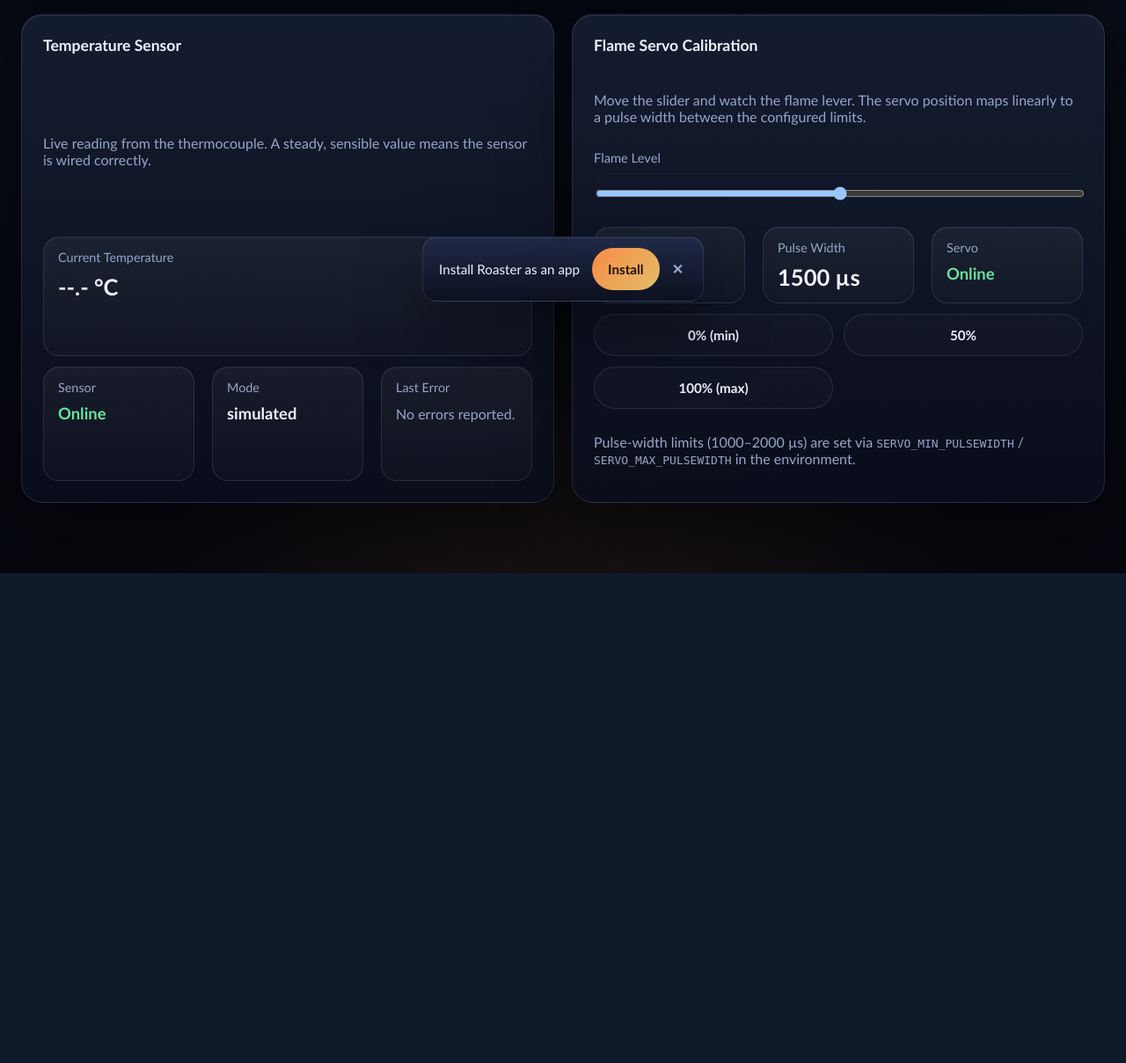
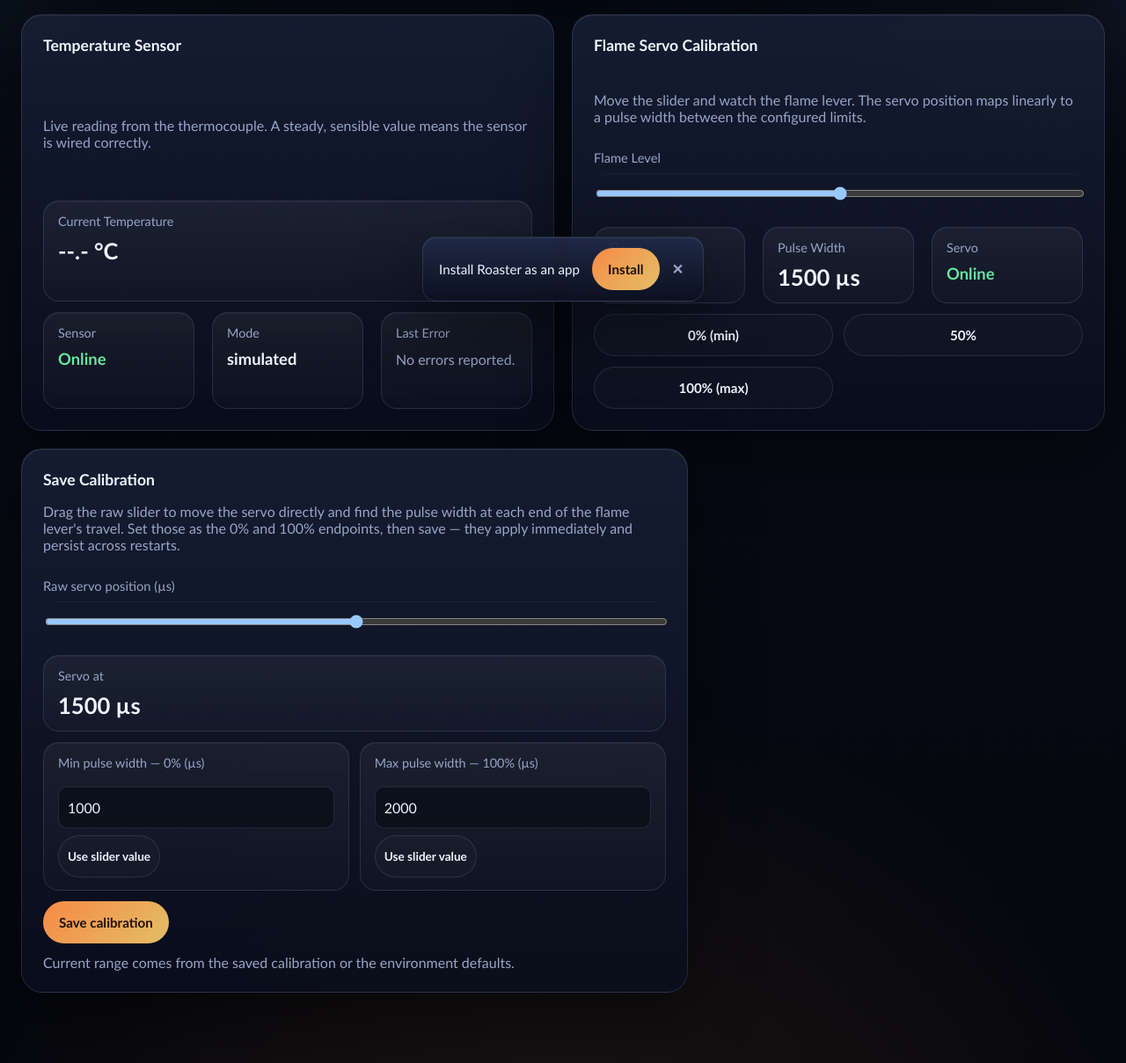
Before and after one commit to AnthonySilva03/roasterServer, a Flask app: page /settings in a window 1280 px wide. Shown: the part 441-1650 px from the top of the page at 88% size. Before the commit the page ends 1093 px from the top, so only its background shows below. Run offline with Flask 3, Linux system fonts and the light colour scheme.

Commit message:
Add persistent flame calibration to the settings page
Calibrate the servo's 0%/100% pulse-width endpoints, applied live and saved
across restarts.

- app/services/calibration.py: load/save servo min/max to instance/calibration.json.
- SensorService: set_servo_calibration (update range + re-apply flame) and
  set_servo_pulsewidth_raw (direct positioning for finding endpoints); health
  now reports the pulse-width range.
- sockets: load saved calibration at startup (overrides env defaults); handle a
  set_servo_pulsewidth control command.
- POST /api/sensor/calibration validates (400-3000 us, max>=min+100), applies
  live, and persists.
- Settings page: raw servo test slider + min/max inputs (+ "use slider value")
  + Save calibration.
- +2 tests (50 pass); SW cache v6.

Co-Authored-By: Claude Opus 4.8 <noreply@anthropic.com>

```diff
--- /dev/null
+++ b/app/services/calibration.py
@@ -0,0 +1,39 @@
+"""Persisted hardware calibration (servo pulse-width endpoints).
+
+Stored as JSON in the instance folder so it survives restarts without touching
+the environment file. Missing/invalid files fall back to the env defaults.
+"""
+import json
+from pathlib import Path
+
+CALIBRATION_FILENAME = "calibration.json"
+_KEYS = ("servo_min_pulsewidth", "servo_max_pulsewidth")
+
+
+def _calibration_path(app):
+    return Path(app.instance_path) / CALIBRATION_FILENAME
+
+
+def load_calibration(app):
+    """Return saved calibration values as a dict, or {} if none/invalid."""
+    try:
+        data = json.loads(_calibration_path(app).read_text())
+    except (OSError, ValueError):
+        return {}
+
+    result = {}
+    for key in _KEYS:
+        value = data.get(key)
+        if isinstance(value, (int, float)) and not isinstance(value, bool):
+            result[key] = int(value)
+    return result
+
+
+def save_calibration(app, servo_min_pulsewidth, servo_max_pulsewidth):
+    """Persist the servo pulse-width endpoints to the instance folder."""
+    path = _calibration_path(app)
+    path.parent.mkdir(parents=True, exist_ok=True)
+    path.write_text(json.dumps({
+        "servo_min_pulsewidth": int(servo_min_pulsewidth),
+        "servo_max_pulsewidth": int(servo_max_pulsewidth),
+    }))
--- a/app/services/sensor_service.py
+++ b/app/services/sensor_service.py
@@ -88,6 +88,23 @@ class SensorService:
             "source": self.source_name,
         }
 
+    def set_servo_pulsewidth_raw(self, pulsewidth: int | float) -> dict:
+        """Drive the servo directly to a pulse width (µs), for calibration."""
+        bounded = max(400, min(3000, int(round(float(pulsewidth)))))
+        if self._pi:
+            self._pi.set_servo_pulsewidth(self.servo_pin, bounded)
+        return {"pulsewidth": bounded, "source": self.source_name}
+
+    def set_servo_calibration(self, servo_min_pulsewidth: int, servo_max_pulsewidth: int) -> dict:
+        """Update the flame-level pulse-width range and re-apply the current flame."""
+        self.servo_min_pulsewidth = int(servo_min_pulsewidth)
+        self.servo_max_pulsewidth = int(servo_max_pulsewidth)
+        self.set_flame_level(self._current_flame_level)
+        return {
+            "servo_min_pulsewidth": self.servo_min_pulsewidth,
+            "servo_max_pulsewidth": self.servo_max_pulsewidth,
+        }
+
     def health_status(self) -> dict:
         status = {
             "mode": self.sensor_mode,
@@ -97,6 +114,8 @@ class SensorService:
             "source": self.source_name,
             "last_temperature_error": self._last_temperature_error,
             "flame_level": self._current_flame_level,
+            "servo_min_pulsewidth": self.servo_min_pulsewidth,
+            "servo_max_pulsewidth": self.servo_max_pulsewidth,
         }
 
         if self.sensor_mode != "pigpio":
--- a/app/static/css/app.css
+++ b/app/static/css/app.css
@@ -1206,3 +1206,19 @@ canvas {
 .pwa-install-help[hidden] {
     display: none;
 }
+
+.cal-input {
+    width: 100%;
+    margin: 8px 0;
+    padding: 8px 10px;
+    border-radius: 10px;
+    border: 1px solid var(--border);
+    background: rgba(7, 11, 21, 0.6);
+    color: var(--ink);
+    font-size: 1rem;
+}
+
+.cal-use {
+    font-size: 0.85rem;
+    padding: 6px 10px;
+}
--- a/app/static/js/settings.js
+++ b/app/static/js/settings.js
@@ -1,7 +1,8 @@
 const settingsSocket = io();
 
-const servoMin = Number(document.body.dataset.servoMin || 1000);
-const servoMax = Number(document.body.dataset.servoMax || 2000);
+let servoMin = Number(document.body.dataset.servoMin || 1000);
+let servoMax = Number(document.body.dataset.servoMax || 2000);
+let calibrationPrefilled = false;
 
 const settingsMessageEl = document.getElementById("settingsMessage");
 const connStatusEl = document.getElementById("connStatus");
@@ -16,6 +17,12 @@ const flameControlEl = document.getElementById("flameControl");
 const flameValueEl = document.getElementById("flameValue");
 const pulseValueEl = document.getElementById("pulseValue");
 const servoHealthEl = document.getElementById("servoHealth");
+const rawServoControlEl = document.getElementById("rawServoControl");
+const rawServoValueEl = document.getElementById("rawServoValue");
+const calMinEl = document.getElementById("calMin");
+const calMaxEl = document.getElementById("calMax");
+const saveCalibrationEl = document.getElementById("saveCalibration");
+const calMessageEl = document.getElementById("calMessage");
 
 function setHealthChip(element, ok, okText, failText) {
     element.textContent = ok ? okText : failText;
@@ -47,6 +54,54 @@ flameControlEl.addEventListener("input", () => {
 
 document.querySelectorAll("[data-flame]").forEach((button) => {
     button.addEventListener("click", () => applyFlame(Number(button.dataset.flame), true));
+});
+
+// --- Raw servo positioning for calibration ---
+rawServoControlEl.addEventListener("input", () => {
+    const pw = Number(rawServoControlEl.value);
+    rawServoValueEl.textContent = `${pw} µs`;
+    settingsSocket.emit("control", { command: "set_servo_pulsewidth", pulsewidth: pw });
+});
+
+document.querySelectorAll(".cal-use").forEach((button) => {
+    button.addEventListener("click", () => {
+        const target = document.getElementById(button.dataset.target);
+        if (target) {
+            target.value = rawServoControlEl.value;
+        }
+    });
+});
+
+saveCalibrationEl.addEventListener("click", async () => {
+    const minPw = Number(calMinEl.value);
+    const maxPw = Number(calMaxEl.value);
+    if (!Number.isFinite(minPw) || !Number.isFinite(maxPw)) {
+        showToast("Enter numeric pulse widths.", "error");
+        return;
+    }
+    saveCalibrationEl.disabled = true;
+    try {
+        const response = await fetch("/api/sensor/calibration", {
+            method: "POST",
+            headers: { "Content-Type": "application/json" },
+            body: JSON.stringify({ servo_min_pulsewidth: minPw, servo_max_pulsewidth: maxPw }),
+        });
+        const body = await response.json();
+        if (!response.ok) {
+            showToast(body.error || "Could not save calibration.", "error");
+            calMessageEl.textContent = body.error || "Could not save calibration.";
+            return;
+        }
+        servoMin = body.servo_min_pulsewidth;
+        servoMax = body.servo_max_pulsewidth;
+        renderFlame(Number(flameControlEl.value));
+        calMessageEl.textContent = `Saved: 0% = ${servoMin} µs, 100% = ${servoMax} µs (applied and persisted).`;
+        showToast("Calibration saved.", "success");
+    } catch (error) {
+        showToast("Could not reach the calibration endpoint.", "error");
+    } finally {
+        saveCalibrationEl.disabled = false;
+    }
 });
 
 settingsSocket.on("connect", () => {
@@ -89,6 +144,18 @@ async function loadHealth() {
         setHealthChip(servoHealthEl, health.servo_ok, "Online", "Offline");
         hwModeEl.textContent = health.mode || "Unknown";
         tempErrorEl.textContent = health.last_temperature_error || "No errors reported.";
+
+        // Keep the flame→µs mapping in sync with the live (possibly recalibrated) range.
+        if (Number.isFinite(health.servo_min_pulsewidth) && Number.isFinite(health.servo_max_pulsewidth)) {
+            servoMin = health.servo_min_pulsewidth;
+            servoMax = health.servo_max_pulsewidth;
+            renderFlame(Number(flameControlEl.value));
+            if (!calibrationPrefilled) {
+                calMinEl.value = servoMin;
+                calMaxEl.value = servoMax;
+                calibrationPrefilled = true;
+            }
+        }
     } catch (error) {
         setHealthChip(tempHealthEl, false, "Online", "Unreachable");
         setHealthChip(servoHealthEl, false, "Online", "Unreachable");
--- a/app/static/sw.js
+++ b/app/static/sw.js
@@ -1,6 +1,6 @@
 // Roaster Server service worker.
 // Bump CACHE_VERSION whenever precached assets change to invalidate old caches.
-const CACHE_VERSION = "roaster-v5";
+const CACHE_VERSION = "roaster-v6";
 const PRECACHE = `${CACHE_VERSION}-precache`;
 const RUNTIME = `${CACHE_VERSION}-runtime`;
 
--- a/app/templates/settings.html
+++ b/app/templates/settings.html
@@ -76,7 +76,42 @@ data-servo-max="{{ servo_max_pulsewidth }}"
                 <button class="ghost" type="button" data-flame="50">50%</button>
                 <button class="ghost" type="button" data-flame="100">100% (max)</button>
             </div>
-            <p class="helper-text">Pulse-width limits ({{ servo_min_pulsewidth }}–{{ servo_max_pulsewidth }} µs) are set via <code>SERVO_MIN_PULSEWIDTH</code> / <code>SERVO_MAX_PULSEWIDTH</code> in the environment.</p>
+        </article>
+    </section>
+
+    <section class="content-grid wide-left">
+        <article class="panel panel-pad detail-stack">
+            <div>
+                <h2 class="section-title">Save Calibration</h2>
+                <p class="helper-text">Drag the raw slider to move the servo directly and find the pulse width at each end of the flame lever's travel. Set those as the 0% and 100% endpoints, then save — they apply immediately and persist across restarts.</p>
+            </div>
+
+            <label>
+                Raw servo position (µs)
+                <input id="rawServoControl" type="range" min="500" max="2500" step="10" value="1500">
+            </label>
+            <div class="summary-block">
+                <div class="metric-label">Servo at</div>
+                <div id="rawServoValue" class="summary-number">1500 µs</div>
+            </div>
+
+            <div class="summary-grid analytics-grid">
+                <div class="summary-block">
+                    <div class="metric-label">Min pulse width — 0% (µs)</div>
+                    <input id="calMin" type="number" min="400" max="3000" step="10" class="cal-input">
+                    <button class="ghost cal-use" type="button" data-target="calMin">Use slider value</button>
+                </div>
+                <div class="summary-block">
+                    <div class="metric-label">Max pulse width — 100% (µs)</div>
+                    <input id="calMax" type="number" min="400" max="3000" step="10" class="cal-input">
+                    <button class="ghost cal-use" type="button" data-target="calMax">Use slider value</button>
+                </div>
+            </div>
+
+            <div class="inline-controls">
+                <button id="saveCalibration" class="primary" type="button">Save calibration</button>
+            </div>
+            <div id="calMessage" class="helper-text">Current range comes from the saved calibration or the environment defaults.</div>
         </article>
     </section>
 </main>
--- a/app/web/routes.py
+++ b/app/web/routes.py
@@ -16,6 +16,7 @@ from app.services.roast_storage import (
     update_roast_session,
 )
 from app.services import wifi_service
+from app.services.calibration import save_calibration
 
 
 main = Blueprint("main", __name__)
@@ -629,3 +630,26 @@ def get_sensor_health():
             },
         )
     return jsonify(health), status_code
+
+
+@main.route("/api/sensor/calibration", methods=["POST"])
+def set_sensor_calibration():
+    if sockets_module.sensor_service is None:
+        return jsonify({"error": "Sensor service is not ready yet."}), 503
+
+    payload = request.get_json(silent=True) or {}
+    try:
+        min_pw = int(payload["servo_min_pulsewidth"])
+        max_pw = int(payload["servo_max_pulsewidth"])
+    except (KeyError, TypeError, ValueError):
+        return jsonify({"error": "Min and max pulse widths must be whole numbers in µs."}), 400
+
+    if not (400 <= min_pw <= 3000) or not (400 <= max_pw <= 3000):
+        return jsonify({"error": "Pulse widths must be between 400 and 3000 µs."}), 400
+    if max_pw - min_pw < 100:
+        return jsonify({"error": "Max must be at least 100 µs above min."}), 400
+
+    result = sockets_module.sensor_service.set_servo_calibration(min_pw, max_pw)
+    save_calibration(current_app, min_pw, max_pw)
+    current_app.logger.info("Saved servo calibration", extra={"min": min_pw, "max": max_pw})
+    return jsonify(result)
```
Also changed, not shown: CLAUDE.md (+2 -1 lines), app/sockets.py (+9 -2 lines), tests/test_app.py (+28 -0 lines).
